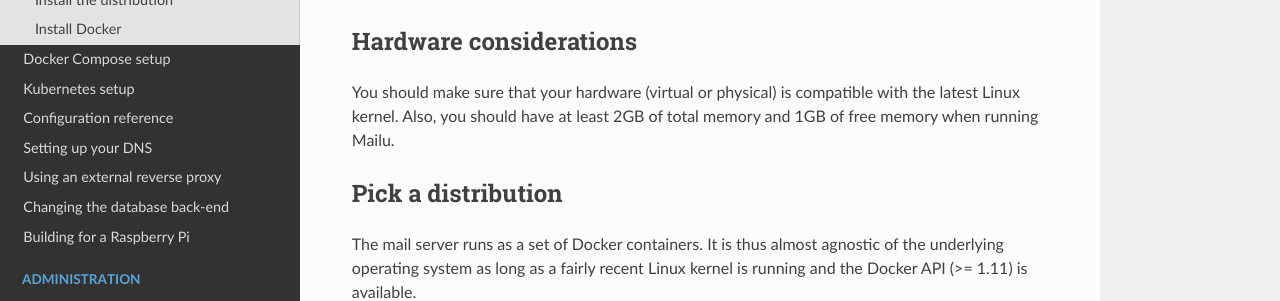
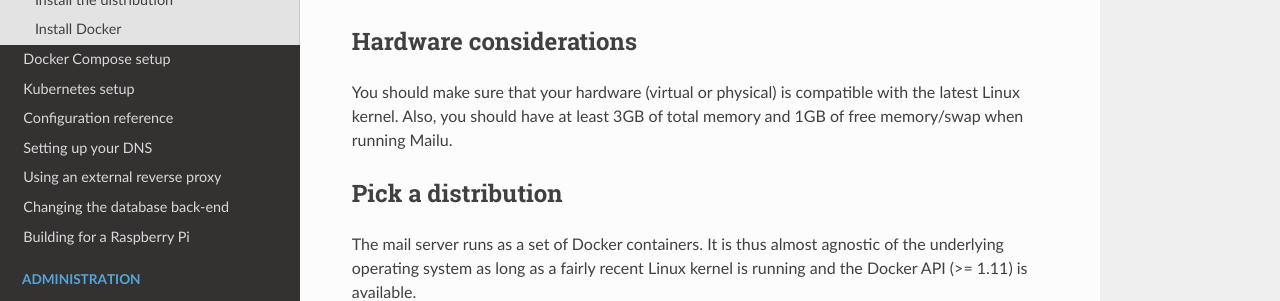
Before and after one commit to WillingDev0812/Mail-Management-Tool, a Sphinx documentation site: the page built from docs/compose/requirements.rst, in a window 1280 px wide and 900 px high. Shown: the part 231-532 px from the top of the window. Built offline with Sphinx 7.4.7 and the Read the Docs theme 2.0.0, drawn with Linux system fonts in a browser that asks for light colours; formulas are drawn with MathJax 3.

Commit message:
Change memory requirements
Running with ClamAV requires atleast 3GB of memory otherwise ClamAV updates fail and fill the disk https://github.com/Mailu/Mailu/issues/470

```diff
--- a/docs/compose/requirements.rst
+++ b/docs/compose/requirements.rst
@@ -5,8 +5,8 @@ Hardware considerations
 -----------------------
 
 You should make sure that your hardware (virtual or physical) is compatible with
-the latest Linux kernel. Also, you should have at least 2GB of total memory and
-1GB of free memory when running Mailu.
+the latest Linux kernel. Also, you should have at least 3GB of total memory and
+1GB of free memory/swap when running Mailu.
 
 Pick a distribution
 -------------------
```
